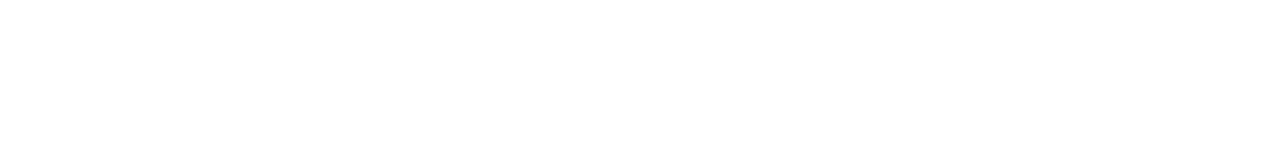
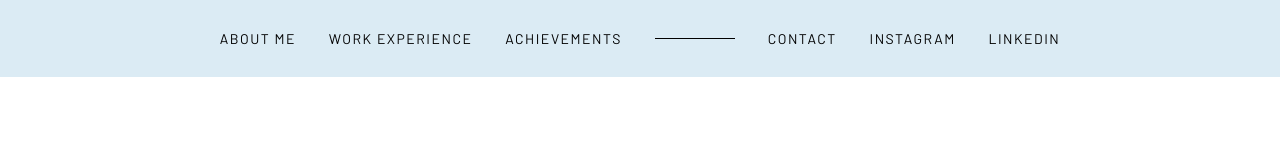
Before and after one commit to susanneeva/susanneeva.github.io, a plain HTML site: page aboutme.html in a window 1280 px wide. Drawn offline with Linux system fonts and the light colour scheme; a web font is replaced by a local one.

Commit message:
Added subpage + link

```diff
--- a/aboutme.html
+++ b/aboutme.html
@@ -0,0 +1,30 @@
+<!DOCTYPE html>
+<html lang="en">
+  <head>
+    <meta charset="utf-8">
+    <meta name="viewport" content="width=device-width, initial-scale=1.0">
+    <title>About Me</title>
+    <link rel="stylesheet" href="css/bootstrap-grid.css" type="text/css">
+    <link rel="stylesheet" href="css/aboutme-styles.css" type="text/css">
+    <link rel="preconnect" href="https://fonts.gstatic.com">
+    <link href="https://fonts.googleapis.com/css2?family=Barlow:wght@200;400;700&family=Inknut+Antiqua:wght@300;400;700&display=swap"
+    rel="stylesheet">
+    <link rel="style" type="text/css" href="../about-me.css">
+  </head>
+</html>
+
+<body>
+  <!-- top page navigation -->
+  <nav>
+    <ul>
+      <li><a href="aboutme.html">about me</a></li>
+      <li>work experience</li>
+      <li>achievements</li>
+      <li class="empty"></li>
+      <li><a href="#contact">contact</a></li>
+      <li><a href="https://www.instagram.com/susanneposma/" target="_blank">instagram</a></li>
+      <li><a href="https://www.linkedin.com/in/susanne-posma-7b619718a/" target="_blank">linkedin</a></li>
+    </ul>
+   </nav>
+
+</body>
--- /dev/null
+++ b/css/aboutme-styles.css
@@ -0,0 +1,40 @@
+body {
+  font-family: 'Barlow', sans-serif;
+  margin: 0;
+  padding: 0;
+  font-size: 15px;
+}
+nav {
+  background-color: #DBEBF4;
+  position: fixed;
+  z-index: 1;
+  width: 100%;
+  font-size: 14px;
+}
+li.empty {
+  width: 80px;
+  border-top: 1px solid black;
+  top: -5px;
+  position: relative;
+}
+nav ul li {
+  display: inline-block;
+  margin: 0 15px; /* The 0 refers to top/bottom and
+                     15 refers to left/right */
+  padding: 0;
+  text-transform: uppercase;
+  letter-spacing: 1.5px;
+  font-size: 14px;
+}
+nav ul {
+  margin: 0 auto;
+  text-align: center;
+  padding: 30px;
+}
+nav li a {
+  text-decoration: none;
+  color: black;
+}
+nav li a:hover {
+  text-decoration: underline;
+}
```
Also changed, not shown: index.html (+2 -1 lines).
